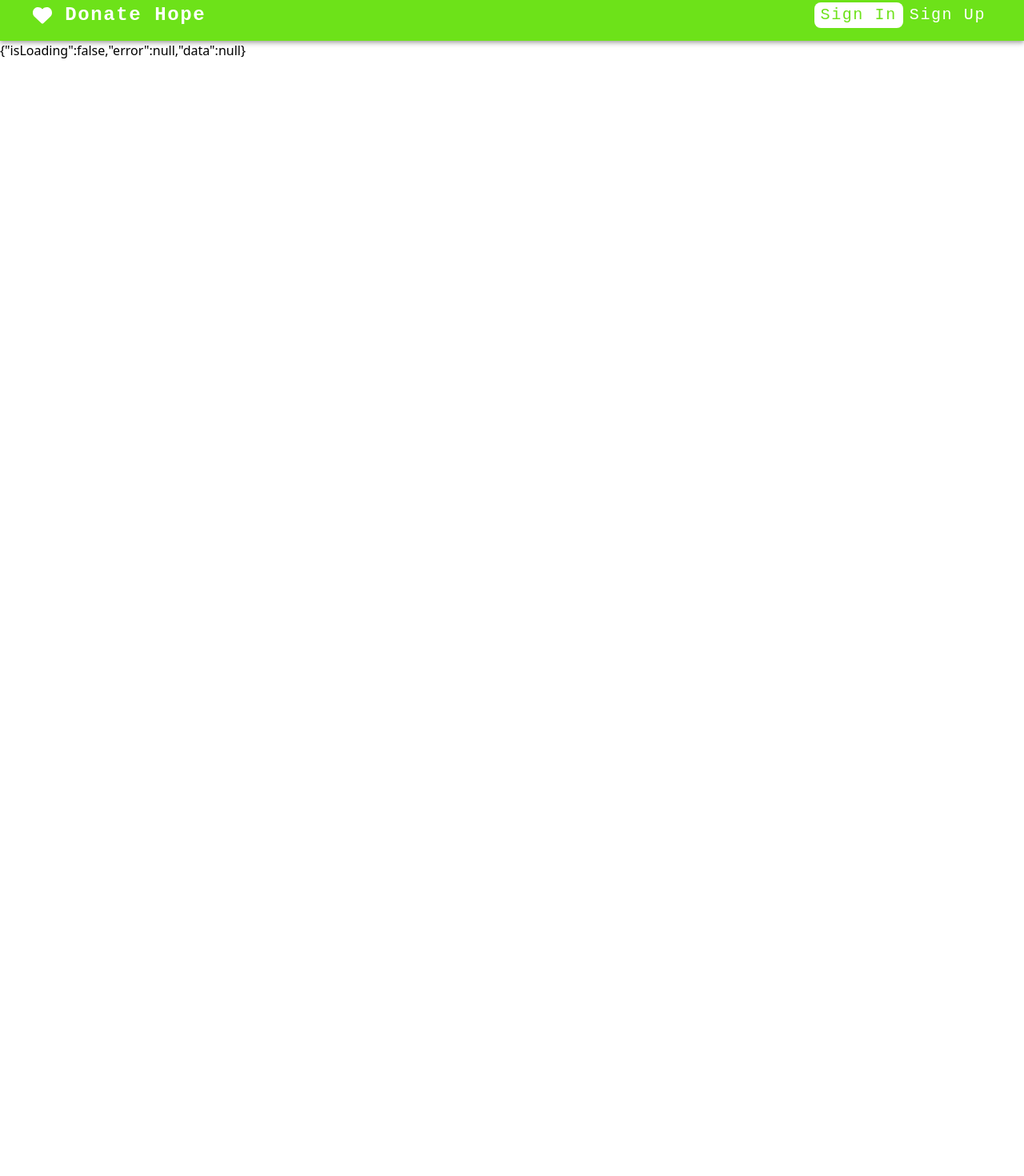
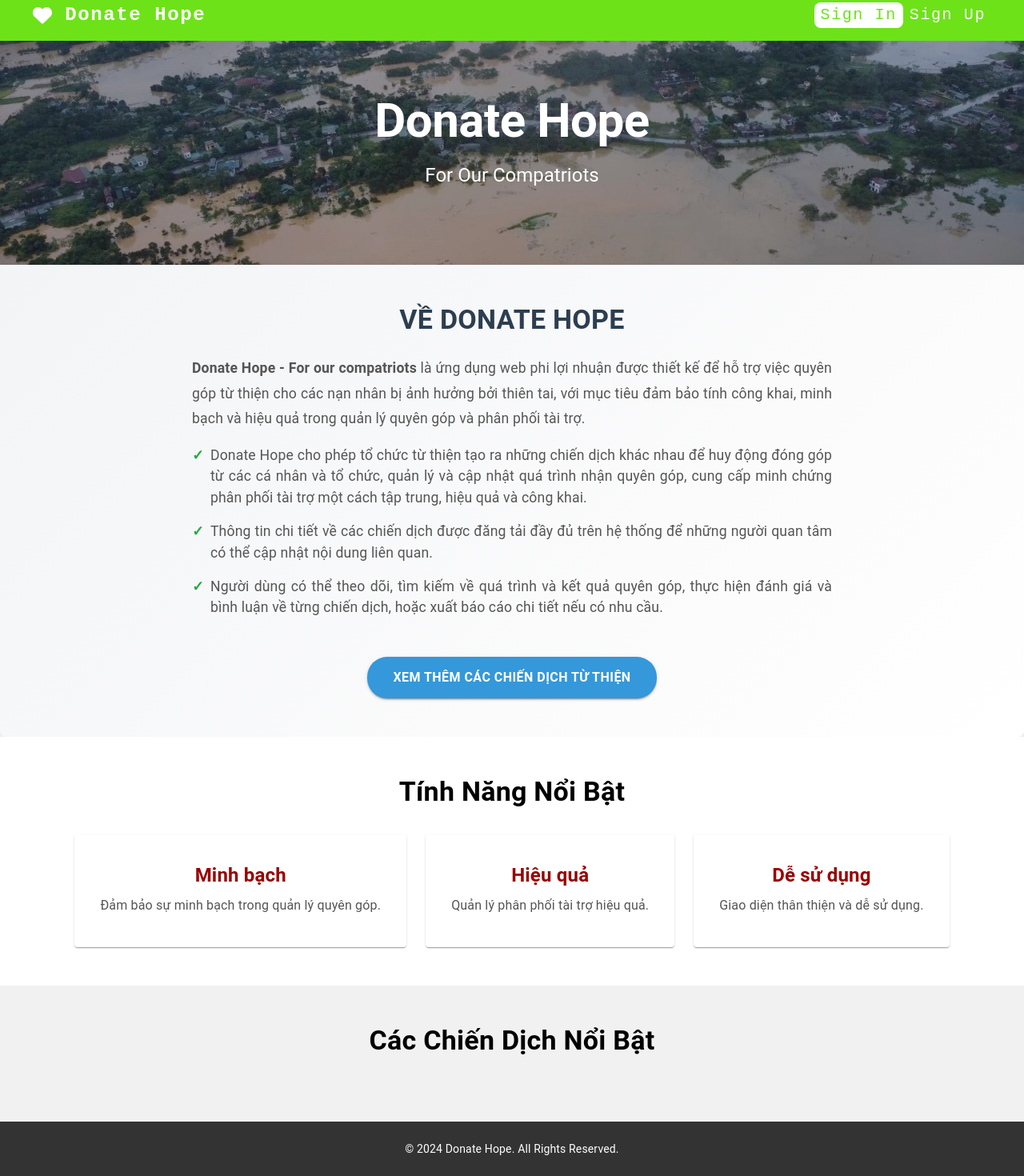
Before and after one commit to AnNguyenLe/donate-hope-frontend, a React (Create React App) app: page / in a window 1280 px wide. Shown: the part 13-1483 px from the top of the page at 80% size. Before the commit the page ends 800 px from the top, so only its background shows below. Built offline with nearby package versions, Linux system fonts and the light colour scheme.

Commit message:
Update HomePage and User login behavior

```diff
--- a/src/pages/HomePage.js
+++ b/src/pages/HomePage.js
@@ -1,7 +1,223 @@
-import { Box } from "@mui/material";
+import React, { useEffect, useState } from "react";
+import {
+  Box,
+  Typography,
+  Button,
+  Grid2,
+  Card,
+  CardContent,
+} from "@mui/material";
+import { Link, useNavigate } from "react-router-dom";
+import axiosInstance from "../utils/axiosInstance";
+import CampaignCard from "./campaign/CampaignCard";
 import { useSelector } from "react-redux";
 
 export default function HomePage() {
-	const state = useSelector((state) => state.appUser);
-	return <Box>{JSON.stringify(state)}</Box>;
+  const [campaigns, setCampaigns] = useState([]);
+  const navigate = useNavigate();
+
+  const token = useSelector((state) => state.appUser?.data?.accessToken);
+
+  useEffect(() => {
+    if (token) {
+      const fetchCampaigns = async () => {
+        try {
+          const response = await axiosInstance.get("/campaign");
+          setCampaigns(response.data.slice(0, 3));
+        } catch (error) {
+          console.error("Error fetching campaigns:", error);
+        }
+      };
+
+      fetchCampaigns();
+    } else {
+      console.log("Token is not available yet.");
+    }
+  }, [token]);
+
+  return (
+    <Box sx={{ bgcolor: "#f9f9f9", minHeight: "100vh" }}>
+      {/* Hero Section */}
+      <Box
+        sx={{
+          display: "flex",
+          justifyContent: "center",
+          alignItems: "center",
+          flexDirection: "column",
+          textAlign: "center",
+          backgroundImage: 'url("/hinh-thien-tai.jpg")',
+          backgroundSize: "cover", // Ensures the image covers the entire box
+          backgroundPosition: "center", // Centers the image
+          backgroundRepeat: "no-repeat", // Prevents repeating the image
+          color: "white",
+          py: 8,
+        }}
+      >
+        {/* Title and Description */}
+        <Typography variant="h2" sx={{ fontWeight: "bold", mb: 2 }}>
+          Donate Hope
+        </Typography>
+        <Typography variant="h5" sx={{ mb: 4 }}>
+          For Our Compatriots
+        </Typography>
+      </Box>
+
+      {/* About Section */}
+      <Box
+        sx={{
+          px: 4,
+          py: 6,
+          textAlign: "center",
+          background: "linear-gradient(135deg, #f3f4f6, #ffffff)",
+          boxShadow: "0px 4px 12px rgba(0, 0, 0, 0.1)",
+          borderRadius: 2,
+        }}
+      >
+        <Typography
+          variant="h4"
+          sx={{
+            fontWeight: "bold",
+            mb: 3,
+            color: "#2c3e50",
+            textTransform: "uppercase",
+          }}
+        >
+          Về Donate Hope
+        </Typography>
+        <Typography
+          variant="body1"
+          sx={{
+            color: "#555",
+            maxWidth: "800px",
+            mx: "auto",
+            textAlign: "justify",
+            lineHeight: 1.8,
+            fontSize: "1.1rem",
+          }}
+        >
+          <strong>Donate Hope - For our compatriots</strong> là ứng dụng web phi
+          lợi nhuận được thiết kế để hỗ trợ việc quyên góp từ thiện cho các nạn
+          nhân bị ảnh hưởng bởi thiên tai, với mục tiêu đảm bảo tính công khai,
+          minh bạch và hiệu quả trong quản lý quyên góp và phân phối tài trợ.
+          <Box sx={{ mt: 2 }}>
+            {[
+              "Donate Hope cho phép tổ chức từ thiện tạo ra những chiến dịch khác nhau để huy động đóng góp từ các cá nhân và tổ chức, quản lý và cập nhật quá trình nhận quyên góp, cung cấp minh chứng phân phối tài trợ một cách tập trung, hiệu quả và công khai.",
+              "Thông tin chi tiết về các chiến dịch được đăng tải đầy đủ trên hệ thống để những người quan tâm có thể cập nhật nội dung liên quan.",
+              "Người dùng có thể theo dõi, tìm kiếm về quá trình và kết quả quyên góp, thực hiện đánh giá và bình luận về từng chiến dịch, hoặc xuất báo cáo chi tiết nếu có nhu cầu.",
+            ].map((text, index) => (
+              <Typography
+                key={index}
+                variant="body1"
+                sx={{
+                  display: "flex",
+                  alignItems: "start",
+                  gap: 1,
+                  mb: 2,
+                  fontSize: "1.1rem",
+                }}
+              >
+                <span style={{ color: "#28a745", fontWeight: "bold" }}>✓</span>
+                {text}
+              </Typography>
+            ))}
+          </Box>
+        </Typography>
+
+        <Button
+          variant="contained"
+          sx={{
+            mt: 4,
+            px: 4,
+            py: 1.5,
+            fontSize: "1rem",
+            fontWeight: "bold",
+            background: "#3498db",
+            color: "#fff",
+            borderRadius: "25px",
+            "&:hover": {
+              background: "#2980b9",
+            },
+          }}
+          component={Link}
+          to="/campaign"
+        >
+          Xem Thêm Các Chiến dịch Từ Thiện
+        </Button>
+      </Box>
+
+      {/* Features Section */}
+      <Box sx={{ px: 3, py: 6, bgcolor: "#fff" }}>
+        <Typography
+          variant="h4"
+          sx={{ fontWeight: "bold", textAlign: "center", mb: 4 }}
+        >
+          Tính Năng Nổi Bật
+        </Typography>
+        <Grid2 container spacing={3} justifyContent="center">
+          {[
+            {
+              title: "Minh bạch",
+              description: "Đảm bảo sự minh bạch trong quản lý quyên góp.",
+            },
+            {
+              title: "Hiệu quả",
+              description: "Quản lý phân phối tài trợ hiệu quả.",
+            },
+            {
+              title: "Dễ sử dụng",
+              description: "Giao diện thân thiện và dễ sử dụng.",
+            },
+          ].map((feature, index) => (
+            <Grid2 item xs={12} sm={4} key={index}>
+              <Card sx={{ textAlign: "center", p: 2 }}>
+                <CardContent>
+                  <Typography
+                    variant="h6"
+                    sx={{
+                      fontWeight: "bold",
+                      mb: 1,
+                      color: "#990000",
+                      fontSize: "1.5rem",
+                    }}
+                  >
+                    {feature.title}
+                  </Typography>
+                  <Typography
+                    variant="body2"
+                    sx={{ color: "#555", fontSize: "1rem" }}
+                  >
+                    {feature.description}
+                  </Typography>
+                </CardContent>
+              </Card>
+            </Grid2>
+          ))}
+        </Grid2>
+      </Box>
+
+      {/* Campaigns Section */}
+      <Box sx={{ px: 3, py: 6, textAlign: "center", bgcolor: "#f1f1f1" }}>
+        <Typography variant="h4" sx={{ fontWeight: "bold", mb: 4 }}>
+          Các Chiến Dịch Nổi Bật
+        </Typography>
+        <Grid2 container spacing={3} justifyContent="center">
+          {campaigns.map((campaign) => (
+            <Grid2 item xs={12} sm={4} key={campaign.id}>
+              <CampaignCard
+                campaign={campaign}
+                goToDetailPage={() => navigate(`/campaign/${campaign.id}`)}
+              />
+            </Grid2>
+          ))}
+        </Grid2>
+      </Box>
+
+      {/* Footer */}
+      <Box sx={{ bgcolor: "#333", color: "white", py: 3, textAlign: "center" }}>
+        <Typography variant="body2">
+          © 2024 Donate Hope. All Rights Reserved.
+        </Typography>
+      </Box>
+    </Box>
+  );
 }
```
Also changed, not shown: public/donate-hope-logo.png (added), public/hinh-thien-tai.jpg (added).
